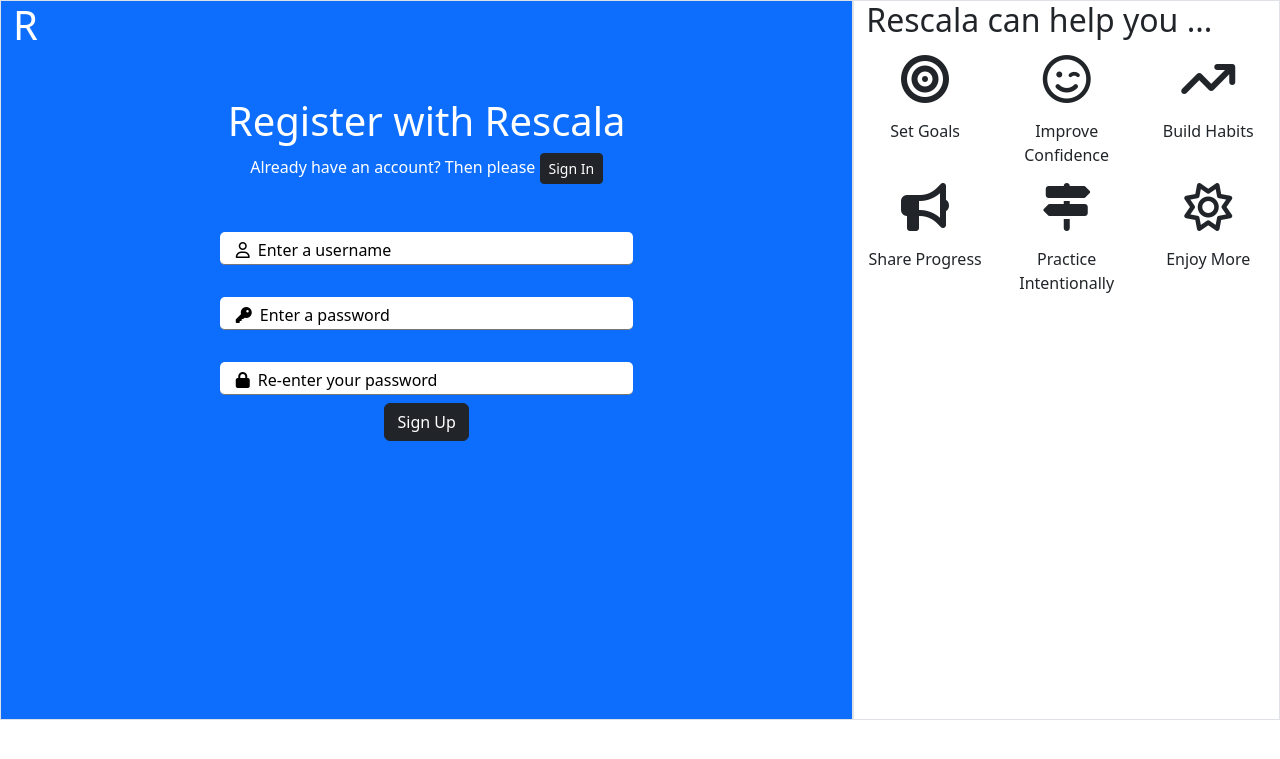
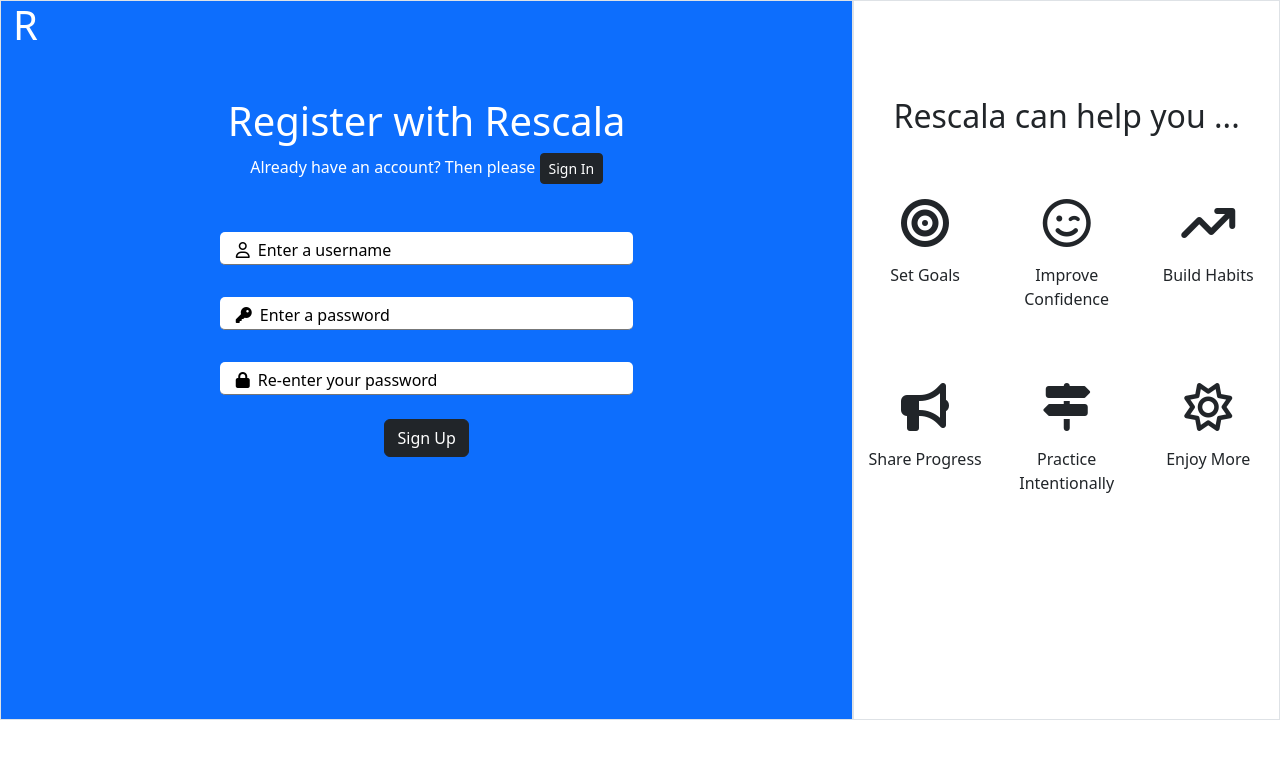
Before and after one commit to denham-ed/rescala-app, a Django app: page /accounts/signup/ in a window 1280 px wide. Shown: the top 759 px of the page. Run offline with Django 4.2, Linux system fonts and the light colour scheme; some libraries are stand-ins or nearby versions.

Commit message:
Adjust spacing for sign up page

```diff
--- a/templates/account/signup.html
+++ b/templates/account/signup.html
@@ -7,7 +7,7 @@
 {% block content %}
 <div class="container-fluid">
     <div class="row full-page">
-        <div class="col-md-8 border bg-primary text-white">
+        <div class="col-md-8 border bg-primary text-white pb-xs-5">
             <div class="row">
                 <div class="col-md-3 d-flex justify-content-center justify-content-md-start">
                     <h1>R</h1>
@@ -24,7 +24,7 @@
                 </div>
             </div>
             <div class="row">
-                <div class="d-flex col justify-content-center">
+                <div class="d-flex col justify-content-center pb-xs-5 pb-md-0">
                     <form class="signup w-50" id="signup_form" method="post" action="{% url 'account_signup' %}">
                         {% csrf_token %}
                         <div class="user-input-wrp my-2 input-icons">
@@ -47,7 +47,7 @@
                         {% if redirect_field_value %}
                         <input type="hidden" name="{{ redirect_field_name }}" value="{{ redirect_field_value }}" />
                         {% endif %}
-                        <div class='d-flex justify-content-center'>
+                        <div class='d-flex justify-content-center mb-5 mt-4'>
                             <button class="btn btn-dark " type="submit">Sign Up</button>
                         </div>
                     </form>
@@ -58,24 +58,24 @@
 
         </div>
         <div class="d-flex flex-column col-md-4 border">
-            <div>
+            <div class="d-flex justify-content-center mt-md-5 pt-md-5 mt-2 pt-2">
                 <h2>Rescala can help you ...</h2>
             </div>
-            <div class="row my-2">
+            <div class="row my-md-5">
                 <div class="col-md-4">
-                    <div class="d-flex flex-column align-items-center">
+                    <div class="d-flex flex-column align-items-center py-2">
                         <i class="fa-solid fa-bullseye sign-up-icon"></i>
                         <span class='text-center'>Set Goals</span>
                     </div>
                 </div>
                 <div class="col-md-4">
-                    <div class="d-flex flex-column align-items-center">
+                    <div class="d-flex flex-column align-items-center py-2">
                         <i class="fa-regular fa-face-smile-wink sign-up-icon"></i>
                         <span class='text-center'>Improve Confidence</span>
                     </div>
                 </div>
                 <div class="col-md-4">
-                    <div class="d-flex flex-column align-items-center">
+                    <div class="d-flex flex-column align-items-center py-2">
                         <i class="fa-solid fa-arrow-trend-up sign-up-icon"></i>
                         <span class='text-center'>Build Habits</span>
                     </div>
@@ -83,33 +83,26 @@
             </div>
             <div class="row my-2">
                 <div class="col-md-4">
-                    <div class="d-flex flex-column align-items-center">
+                    <div class="d-flex flex-column align-items-center py-2">
                         <i class="fa-solid fa-bullhorn sign-up-icon"></i>
                         <span class='text-center'>Share Progress</span>
                     </div>
                 </div>
                 <div class="col-md-4">
-                    <div class="d-flex flex-column align-items-center">
+                    <div class="d-flex flex-column align-items-center py-2">
                         <i class="fa-solid fa-signs-post sign-up-icon"></i>
                         <span class='text-center'>Practice Intentionally</span>
                     </div>
                 </div>
                 <div class="col-md-4">
-                    <div class="d-flex flex-column align-items-center">
+                    <div class="d-flex flex-column align-items-center py-2">
                         <i class="fa-regular fa-sun sign-up-icon"></i>
                         <span class='text-center'>Enjoy More</span>
                     </div>
                 </div>
             </div>
-
-
-
-
         </div>
-
     </div>
-
-
 </div>
 </div>
 </div>
```
